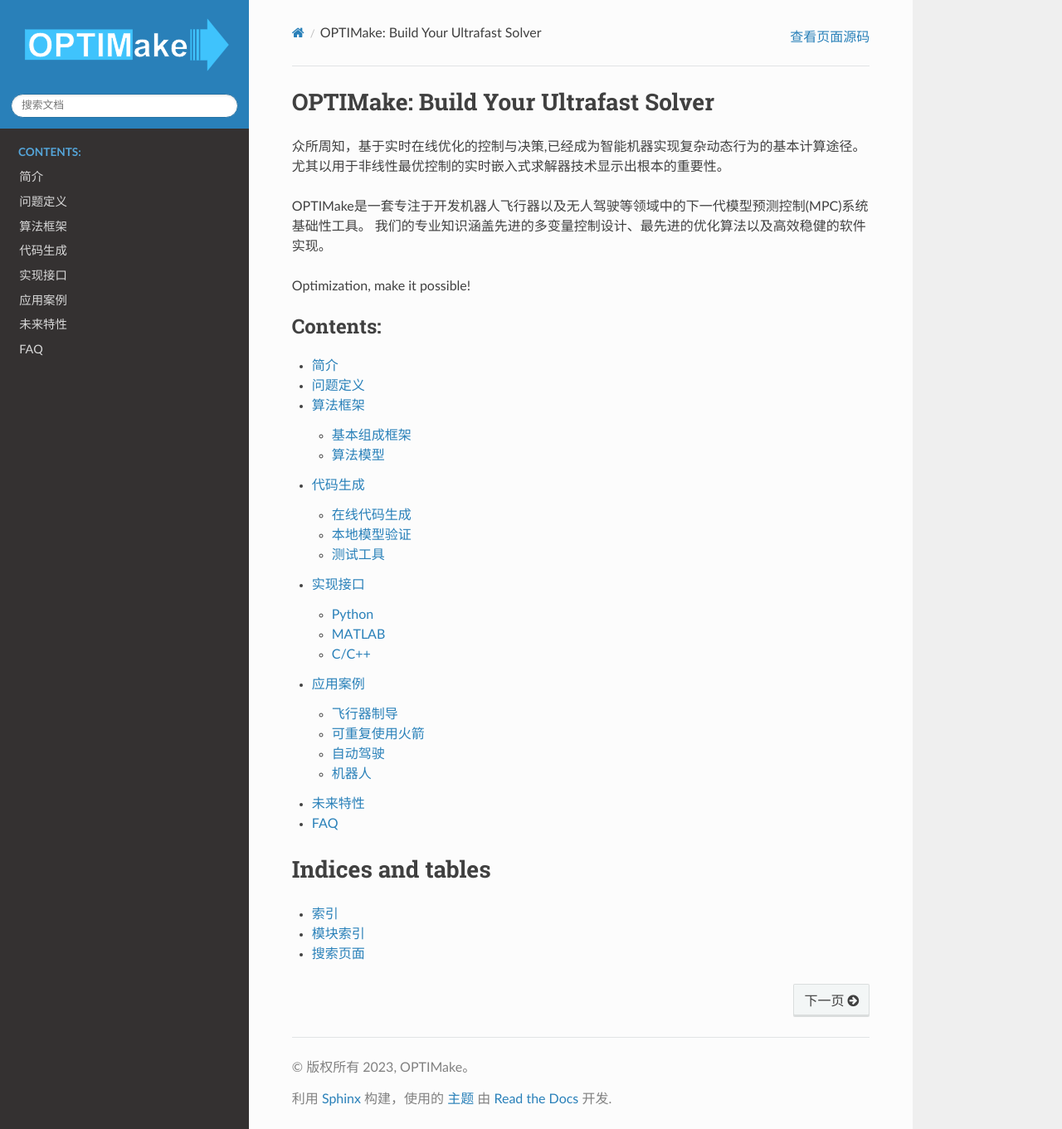
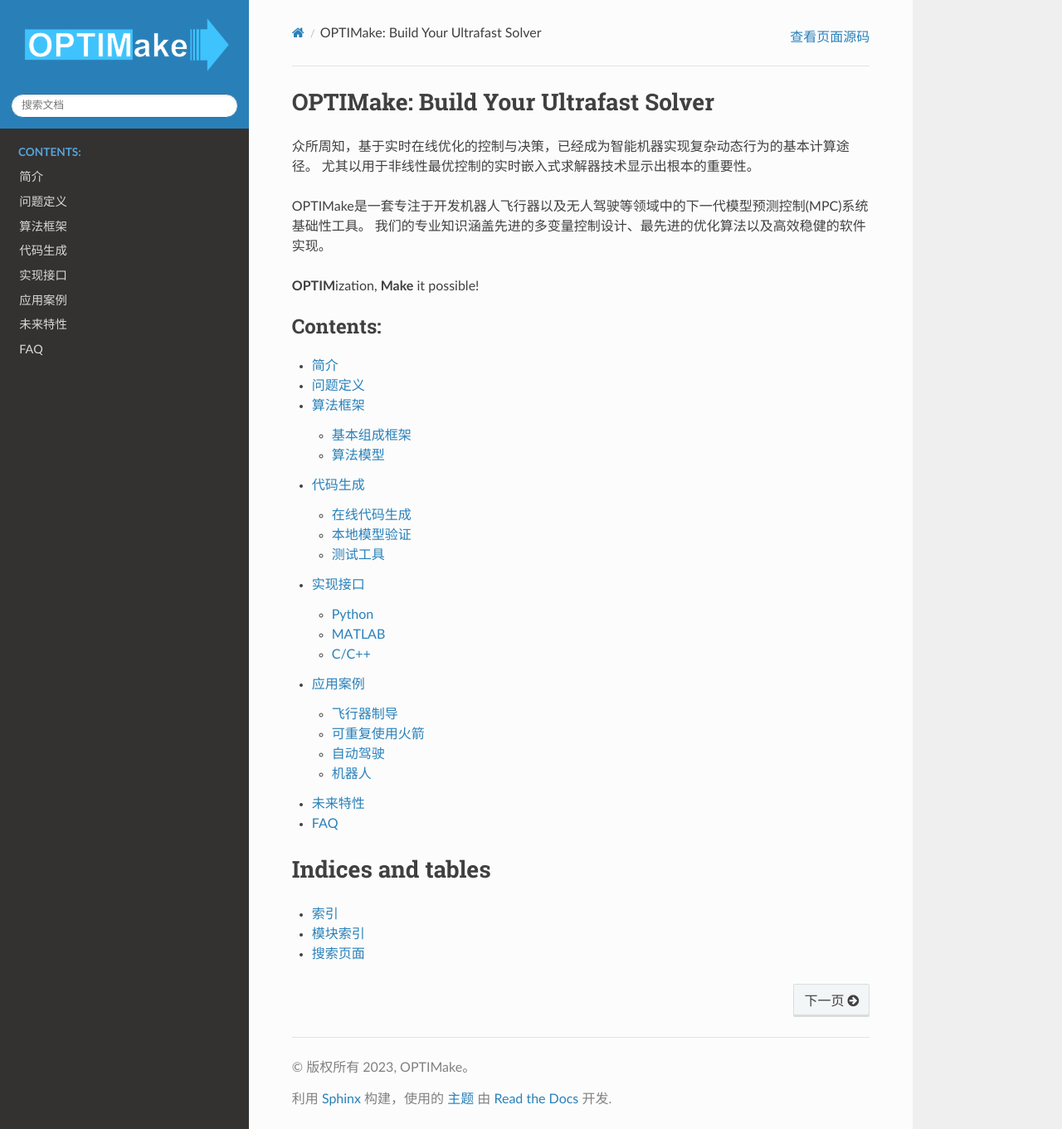
Before and after one commit to optimake/docs, a Sphinx documentation site: the page built from source/index.rst, in a window 1280 px wide and 1361 px high. Shown: the whole window at 83% size. Built offline with Sphinx 7.4.7 and the Read the Docs theme 2.0.0, drawn with Linux system fonts in a browser that asks for light colours.

Commit message:
update index.rst

```diff
--- a/source/index.rst
+++ b/source/index.rst
@@ -4,14 +4,14 @@
    contain the root `toctree` directive.
 
 OPTIMake: Build Your Ultrafast Solver
-====================================
-众所周知，基于实时在线优化的控制与决策,已经成为智能机器实现复杂动态行为的基本计算途径。
+=====================================
+众所周知，基于实时在线优化的控制与决策，已经成为智能机器实现复杂动态行为的基本计算途径。
 尤其以用于非线性最优控制的实时嵌入式求解器技术显示出根本的重要性。
 
 OPTIMake是一套专注于开发机器人飞行器以及无人驾驶等领域中的下一代模型预测控制(MPC)系统基础性工具。
 我们的专业知识涵盖先进的多变量控制设计、最先进的优化算法以及高效稳健的软件实现。
 
-Optimization, make it possible!
+**OPTIM**\ization, **Make** it possible!
 
 .. toctree::
    :maxdepth: 2
```
